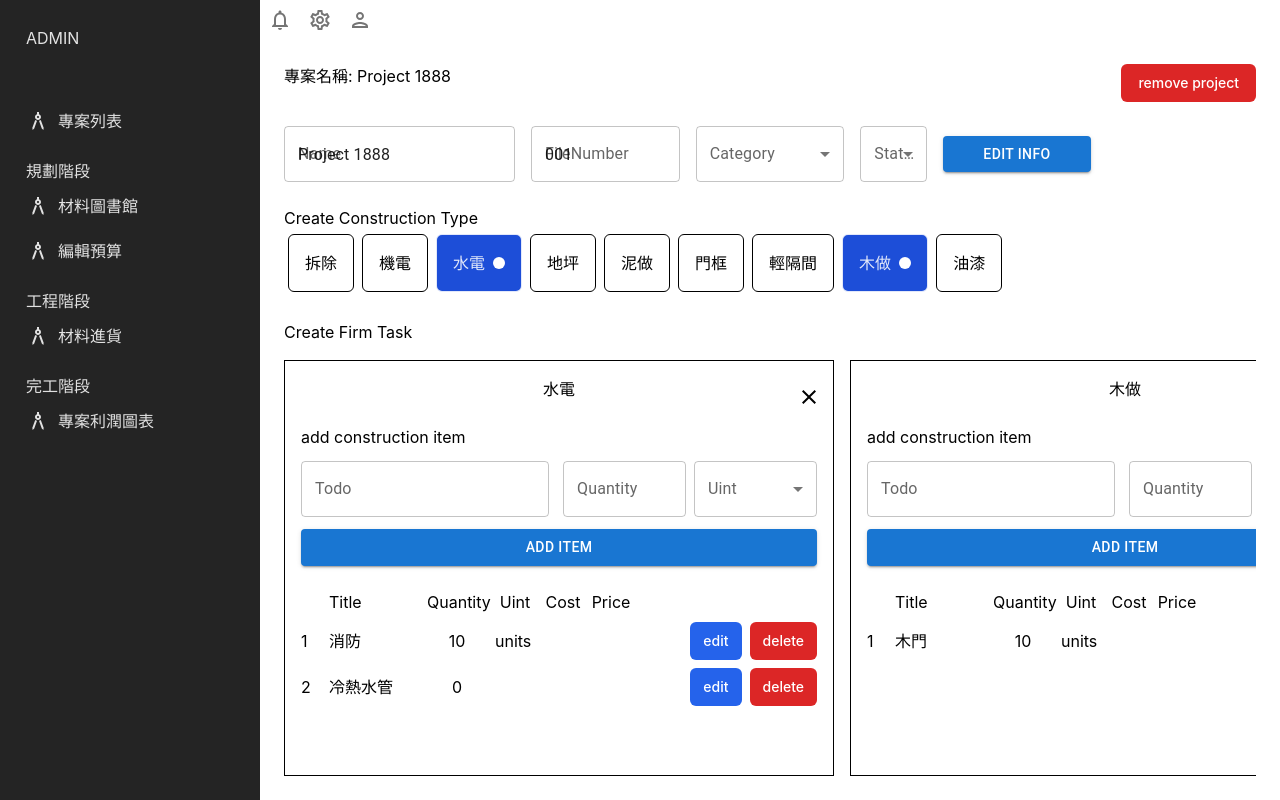
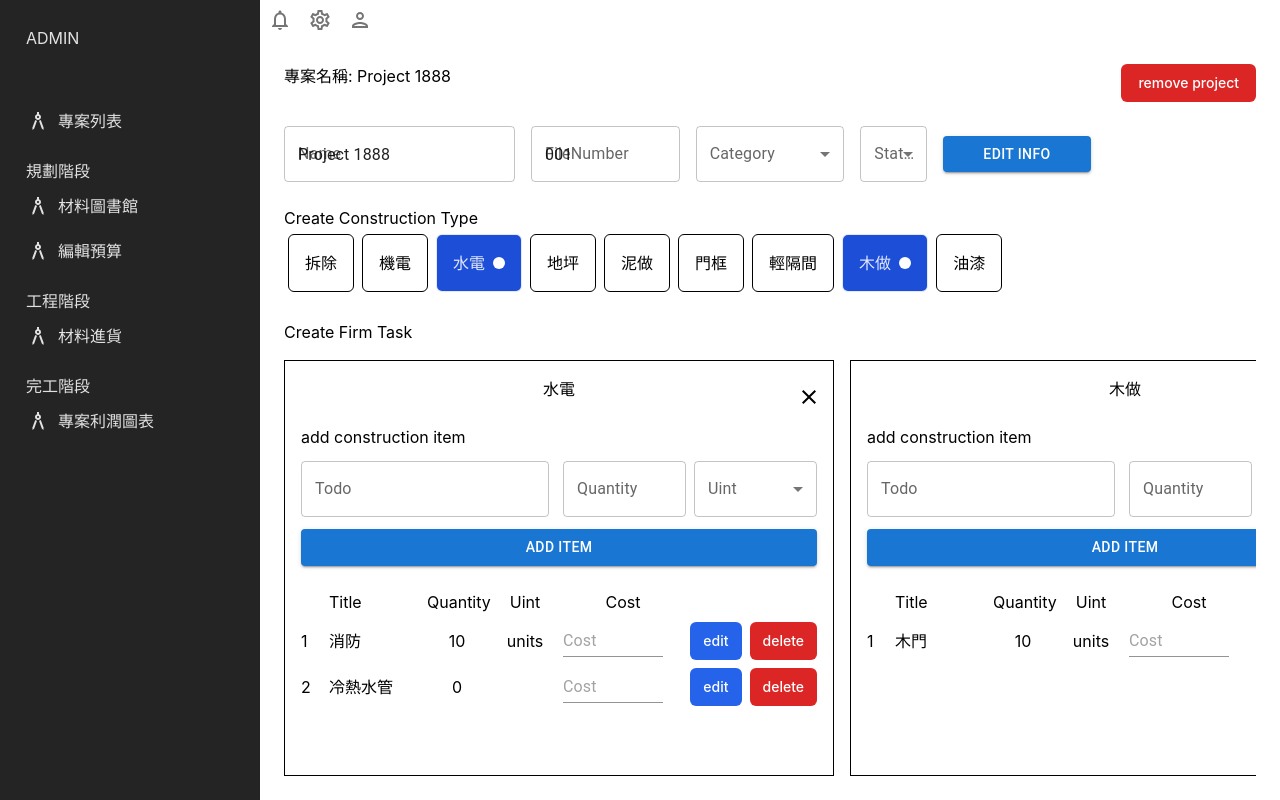
Before and after one commit to eddie8119/react-dashboard, a React (Vite) app: page /plan/project/0 in a window 1280 px wide. Built offline with nearby package versions, Linux system fonts and the light colour scheme; data requests are answered from the project's data file.

Commit message:
TodoListsArea ui調整

```diff
--- a/src/content/dashboards/ProjectPlan/TodoListsArea.tsx
+++ b/src/content/dashboards/ProjectPlan/TodoListsArea.tsx
@@ -1,6 +1,7 @@
 import { useState, lazy, useContext, FC } from 'react';
 import ProjectContext from '../../../context/ProjectContext';
 import { editProjectThirdParty } from '../../../api/project';
+import Input from '@mui/material/Input';
 const PopUp = lazy(() => import('../../../components/PopUp'));
 
 interface TodoListsAreaProps {
@@ -66,23 +67,27 @@ const TodoListsArea: FC<TodoListsAreaProps> = ({
       {firmTaskLists.length !== 0 && (
         <div className=" flex items-center justify-between">
           <div className="flex gap-2">
-            <p className="w-[20px]"></p>
+            <p className="w-[20px]" />
             <p className="w-[90px]">Title</p>
             <p className="w-[60px]">Quantity</p>
-            <p className="w-[40px] text-center">Uint</p>
-            <p className="w-[40px] text-center">Cost</p>
-            <p className="w-[40px] text-center">Price</p>
+            <p className="w-[60px] text-center">Uint</p>
+            <p className="w-[120px] text-center">Cost</p>
           </div>
         </div>
       )}
       <div className="flex max-h-[250px] w-full flex-col gap-2 overflow-y-auto">
         {firmTaskLists.map((task, index) => (
           <div key={task.id} className=" flex items-center justify-between">
-            <div className="flex gap-2">
-              <p className="w-[20px]">{index + 1}</p>
-              <p className="w-[90px]">{task.todo}</p>
-              <p className="w-[60px] text-center">{task.quantity}</p>
-              <p className="w-[40px]">{task.uint}</p>
+            <div className="flex  gap-2">
+              <div className="flex w-[20px] items-center">{index + 1}</div>
+              <div className="flex w-[90px] items-center">{task.todo}</div>
+              <div className="flex w-[60px] items-center justify-center">
+                {task.quantity}
+              </div>
+              <div className="flex w-[60px] items-center justify-center">
+                {task.uint}
+              </div>
+              <Input placeholder="Cost" style={{ width: '100px' }} />
             </div>
 
             {/* 彈窗 */}
```
